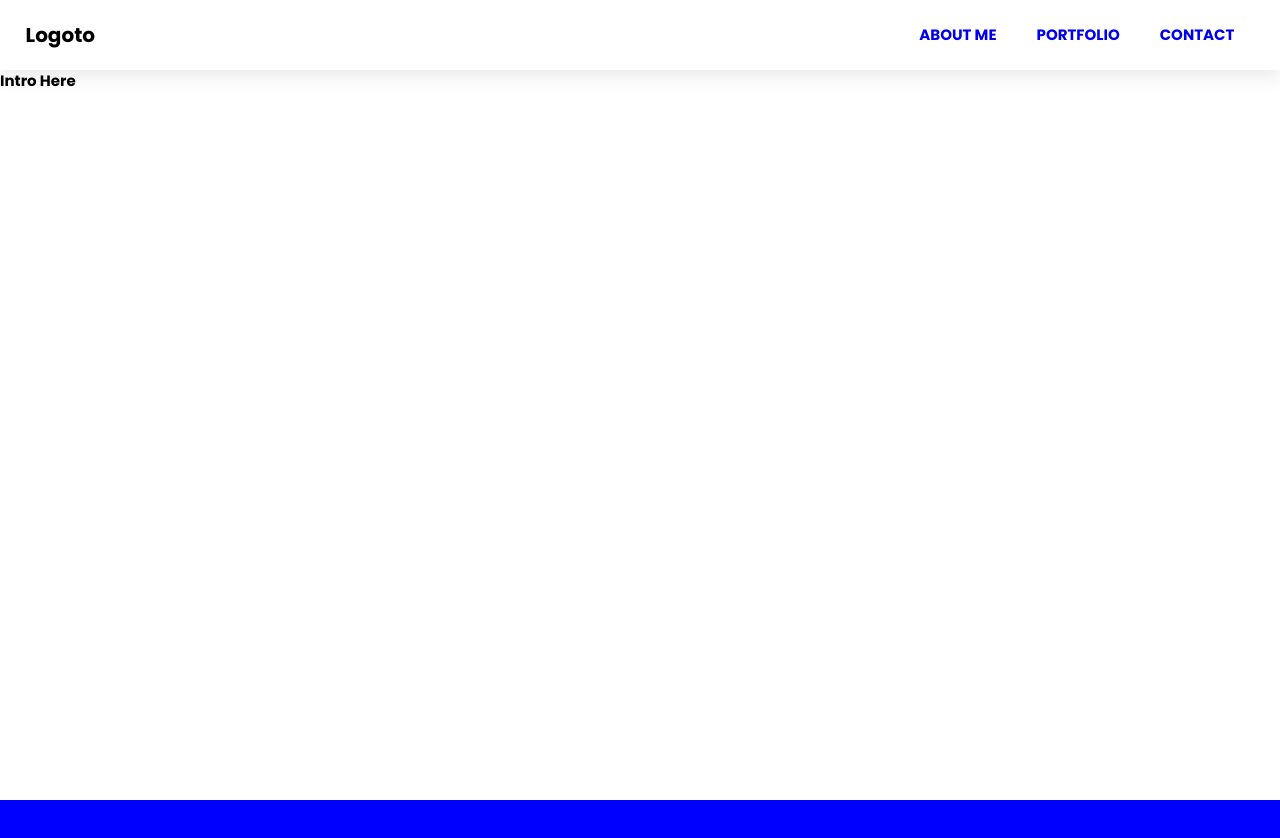
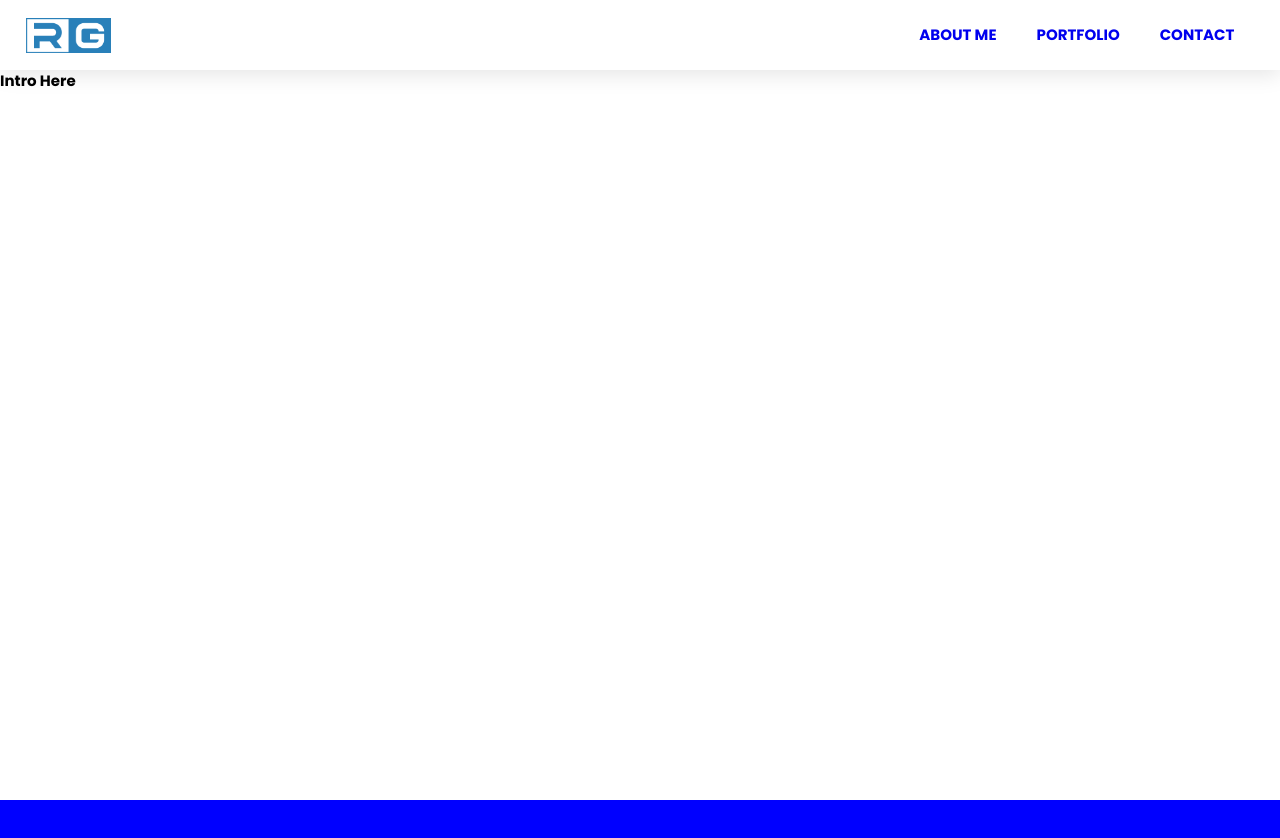
Before and after one commit to RatkoG/my_portfolio_gatsby_OLD, a Gatsby site: page / in a window 1280 px wide. Shown: the top 838 px of the page. Built offline with nearby package versions, Linux system fonts and the light colour scheme; Gatsby itself is replaced by a stand-in of ours.

Commit message:
Logo navbar

```diff
--- a/package.json
+++ b/package.json
@@ -20,6 +20,7 @@
     "react": "^16.12.0",
     "react-dom": "^16.12.0",
     "react-helmet": "^5.2.1",
+    "react-scroll": "^1.7.16",
     "styled-components": "^5.0.0"
   },
   "devDependencies": {
@@ -31,7 +32,7 @@
   "license": "MIT",
   "scripts": {
     "build": "gatsby build",
-    "develop": "GATSBY_GRAPHQL_IDE=playground gatsby develop",
+    "develop": "gatsby develop",
     "format": "prettier --write \"**/*.{js,jsx,json,md}\"",
     "start": "npm run develop",
     "serve": "gatsby serve",
--- a/src/components/UI/logoNavbar.js
+++ b/src/components/UI/logoNavbar.js
@@ -1,7 +1,21 @@
 import React from "react"
+import { useStaticQuery, graphql } from "gatsby"
+import Img from "gatsby-image"
 
 const LogoNavbar = () => {
-  return <h1>Logoto</h1>
+  const data = useStaticQuery(graphql`
+    {
+      file(relativePath: { eq: "logo/logoNavbar.png" }) {
+        childImageSharp {
+          fixed(height: 35, quality: 80) {
+            ...GatsbyImageSharpFixed_tracedSVG
+          }
+        }
+      }
+    }
+  `)
+
+  return <Img fixed={data.file.childImageSharp.fixed} />
 }
 
 export default LogoNavbar
--- a/src/components/navigation/navItems/navItem/navItem.js
+++ b/src/components/navigation/navItems/navItem/navItem.js
@@ -1,6 +1,6 @@
 import React from "react"
 import styled from "styled-components"
-import { Link } from "gatsby"
+import { Link } from "react-scroll"
 
 const StyledLink = styled(Link)`
   font-family: inherit;
@@ -12,13 +12,16 @@ const StyledLink = styled(Link)`
   font-size: 1.5rem;
 `
 
-const NavItem = ({ link }) => {
+const NavItem = ({ link, clicked }) => {
   return (
     <StyledLink
+      onClick={clicked}
       href={`#${link
         .split(" ")
         .join("-")
         .toLowerCase()}`}
+      spy={true}
+      smooth={true}
     >
       {link}
     </StyledLink>
```
Also changed, not shown: src/images/logo/logoNavbar.png (added), 1 other file.
